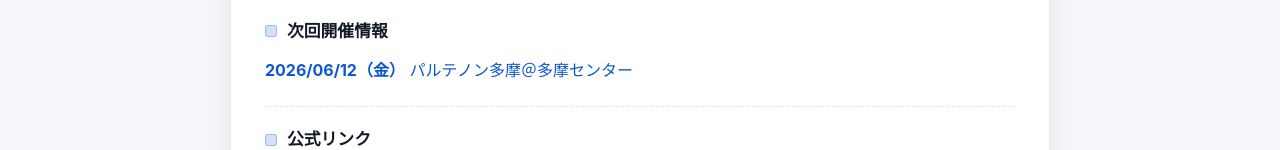
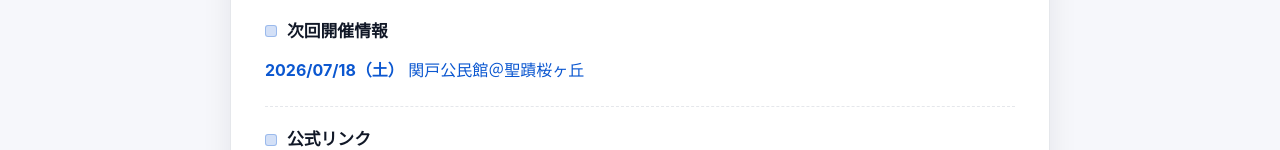
Before and after one commit to naoki-takahashi01/tamadev-site, a plain HTML site: page index.html in a window 1280 px wide. Shown: the part 794-944 px from the top of the page. Drawn offline with Linux system fonts and the light colour scheme; a script that the page names is missing.

Commit message:
Update index.html

```diff
--- a/index.html
+++ b/index.html
@@ -46,8 +46,8 @@
 
       <section class="section" aria-labelledby="next">
         <h2 id="next">次回開催情報</h2>
-        <a href="https://tamadev.connpass.com/event/391266/" target="_blank" rel="noopener noreferrer">
-          <strong>2026/06/12（金）</strong> パルテノン多摩＠多摩センター
+        <a href="https://tamadev.connpass.com/event/394843/" target="_blank" rel="noopener noreferrer">
+          <strong>2026/07/18（土）</strong> 関戸公民館＠聖蹟桜ヶ丘
         </a>
       </section>
 
```
